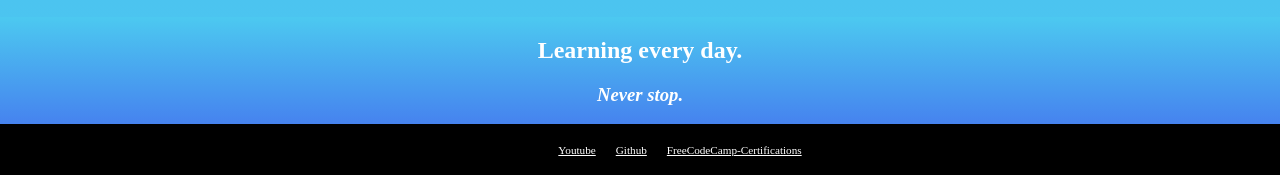
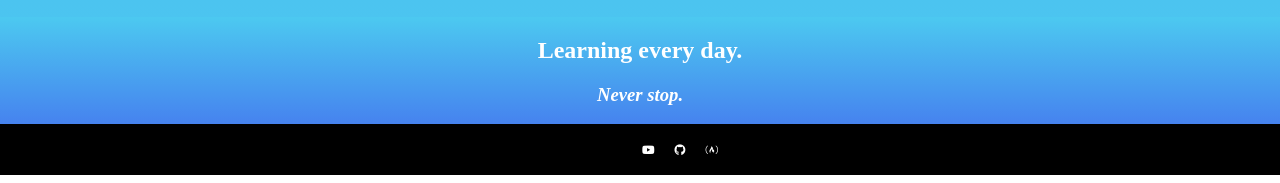
Before and after one commit to dominick253/dominick253.github.io, a plain HTML site: page index.html in a window 1280 px wide. Shown: the part 3433-3616 px from the top of the page. Drawn offline with Linux system fonts and the light colour scheme.

Commit message:
Update index.html

```diff
--- a/index.html
+++ b/index.html
@@ -7,6 +7,8 @@
     <title>Dominick Pescetto's Portfolio</title>
     <meta name="viewport" content="width=device-width, initial-scale=1.0" />
     <link rel="stylesheet" href="\styles.css">
+    <link rel="stylesheet" href="https://cdnjs.cloudflare.com/ajax/libs/font-awesome/5.15.3/css/all.min.css">
+
   </head>
 
 
@@ -99,11 +101,14 @@
            <div id="contact-links">
             <ul>
              <li>
-            <link class="contact-link-id" id="youtube"><a href="https://www.youtube.com/channel/UCLJ1DvfOket2VpfooqYVPmQ">Youtube</a></link>
+            <link class="contact-link-id" id="youtube"><a href="https://www.youtube.com/channel/UCLJ1DvfOket2VpfooqYVPmQ"><i class="fab fa-youtube"></i>
+            </a></link>
               </li>
-           <link class="contact-link-id" id="github"><a href="https://github.com/dominick253?tab=repositories">Github</a></link>
+           <link class="contact-link-id" id="github"><a href="https://github.com/dominick253?tab=repositories"><i class="fab fa-github"></i>
+           </a></link>
               <li>
-        <link class="contact-link-id" id="freecodecamp"><a href="https://www.freecodecamp.org/certification/Dominick253/responsive-web-design">FreeCodeCamp-Certifications</a></link>
+        <link class="contact-link-id" id="freecodecamp"><a href="https://www.freecodecamp.org/certification/Dominick253/responsive-web-design"><i class="fab fa-free-code-camp"></i>
+        </a></link>
               </li>
             </ul>
       </div>
```
